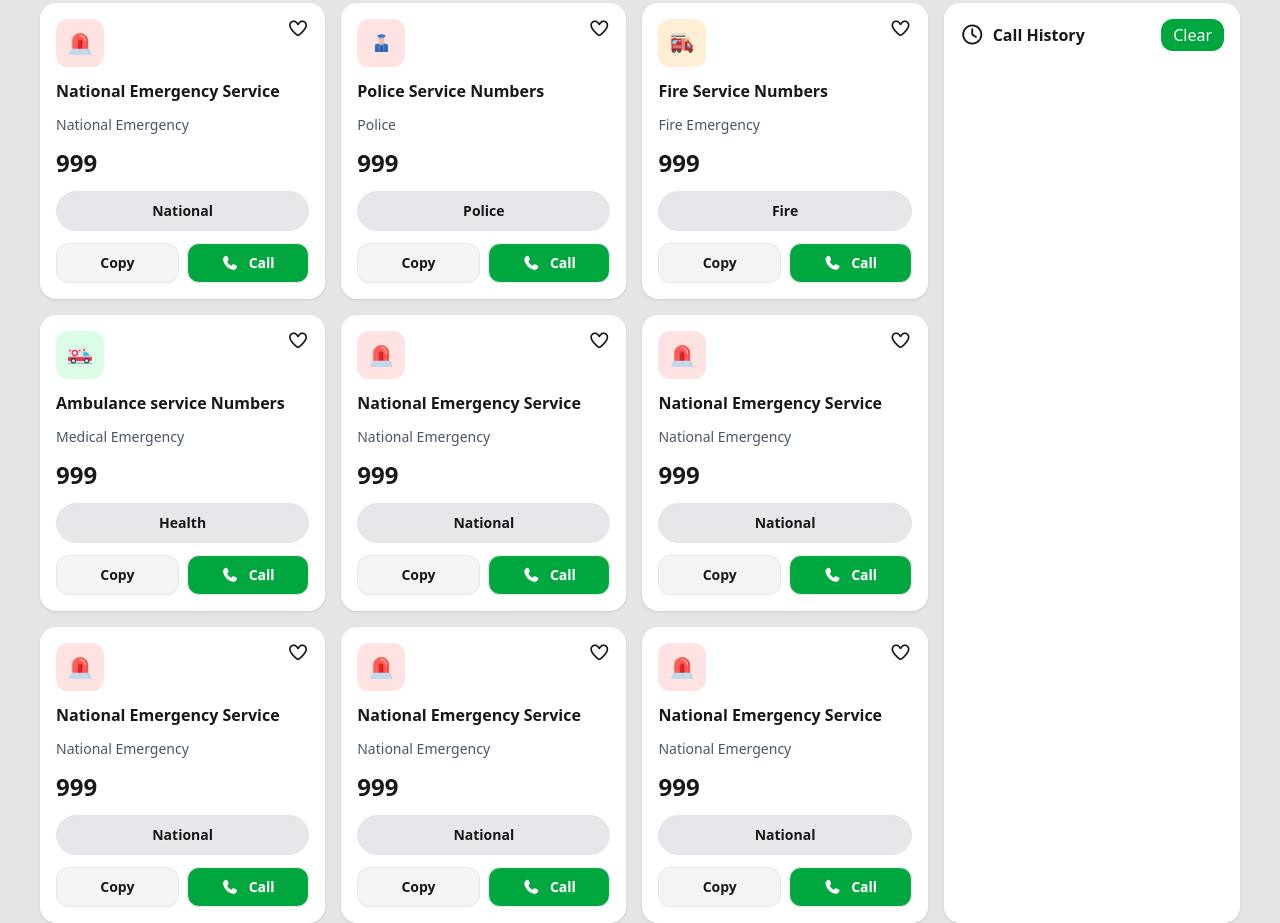
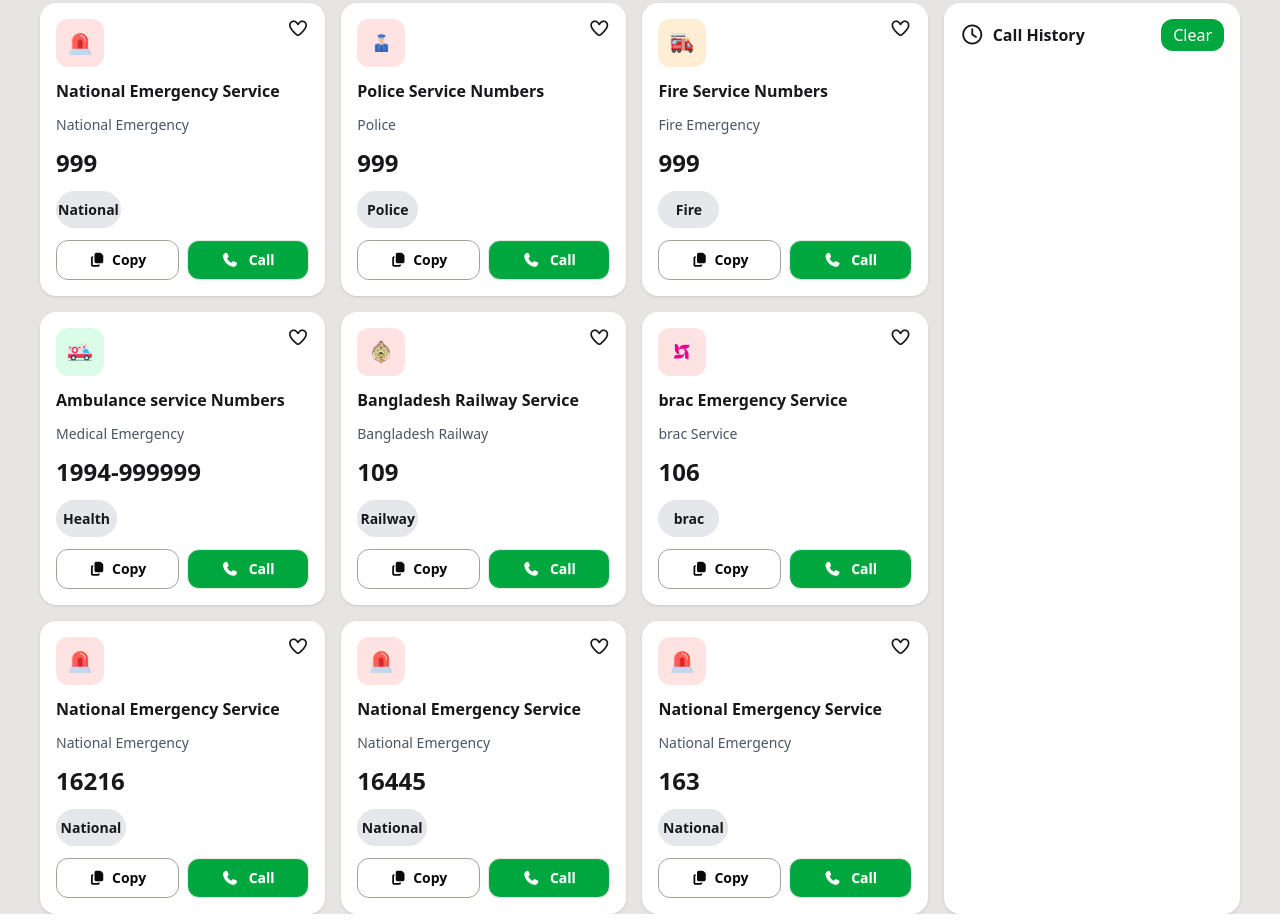
Before and after one commit to hasibislam123/assignment-5, a plain HTML site: page index.html in a window 1280 px wide. Shown: the part 329-1252 px from the top of the page. Drawn offline with nearby package versions, Linux system fonts and the light colour scheme.

Commit message:
added the new code

```diff
--- a/index.html
+++ b/index.html
@@ -42,6 +42,7 @@
           <img src="assets/coin.png" alt="" class="w-6 h-6" />
         </div>
         <button class="bg-green-600 text-white rounded-xl px-3 py-1 text-sm">
+          <span id="copy-count">0</span>
           Copy
         </button>
       </div>
@@ -81,19 +82,18 @@
           <p class="serviceName font-bold text-sm sm:text-base">
             National Emergency Service
           </p>
-          <p class="text-gray-600 inline text-xs sm:text-sm">
-            National Emergency
-          </p>
+          <p class="text-gray-600 text-xs sm:text-sm">National Emergency</p>
           <h1 class="serviceNumber font-bold text-lg sm:text-2xl">999</h1>
           <button
-            class="btn btn-soft rounded-full text-xs sm:text-sm bg-gray-200 py-1"
+            class="w-[65px] h-[37px] btn btn-soft rounded-full text-xs sm:text-sm bg-gray-200 py-1"
           >
             National
           </button>
           <div class="flex gap-2">
             <button
-              class="btn flex-1 rounded-xl py-1 text-xs sm:text-sm bg-gray-100"
+              class="copy-btn btn btn-neutral btn-outline flex-1 border-stone-400 rounded-xl text-xs sm:text-sm"
             >
+              <i class="fa-solid fa-copy"></i>
               Copy
             </button>
             <button
@@ -120,14 +120,15 @@
           <p class="text-gray-600 text-xs sm:text-sm">Police</p>
           <h1 class="serviceNumber font-bold text-lg sm:text-2xl">999</h1>
           <button
-            class="btn btn-soft rounded-full text-xs sm:text-sm bg-gray-200 py-1"
+            class="w-[61px] h-[37px] btn btn-soft rounded-full text-xs sm:text-sm bg-gray-200 py-1"
           >
             Police
           </button>
           <div class="flex gap-2">
             <button
-              class="btn flex-1 rounded-xl py-1 text-xs sm:text-sm bg-gray-100"
+              class="copy-btn btn btn-neutral btn-outline flex-1 border-stone-400 rounded-xl text-xs sm:text-sm"
             >
+              <i class="fa-solid fa-copy"></i>
               Copy
             </button>
             <button
@@ -153,14 +154,15 @@
           <p class="text-gray-600 text-xs sm:text-sm">Fire Emergency</p>
           <h1 class="serviceNumber font-bold text-lg sm:text-2xl">999</h1>
           <button
-            class="btn btn-soft rounded-full text-xs sm:text-sm bg-gray-200 py-1"
+            class="w-[61px] h-[37px] btn btn-soft rounded-full text-xs sm:text-sm bg-gray-200 py-1"
           >
             Fire
           </button>
           <div class="flex gap-2">
             <button
-              class="btn flex-1 rounded-xl py-1 text-xs sm:text-sm bg-gray-100"
+              class="copy-btn btn btn-neutral btn-outline flex-1 border-stone-400 rounded-xl text-xs sm:text-sm"
             >
+              <i class="fa-solid fa-copy"></i>
               Copy
             </button>
             <button
@@ -185,16 +187,89 @@
             Ambulance service Numbers
           </p>
           <p class="text-gray-600 text-xs sm:text-sm">Medical Emergency</p>
-          <h1 class="serviceNumber font-bold text-lg sm:text-2xl">999</h1>
+          <h1 class="serviceNumber font-bold text-lg sm:text-2xl">
+            1994-999999
+          </h1>
           <button
-            class="btn btn-soft rounded-full text-xs sm:text-sm bg-gray-200 py-1"
+            class="w-[61px] h-[37px] btn btn-soft rounded-full text-xs sm:text-sm bg-gray-200 py-1"
           >
             Health
           </button>
           <div class="flex gap-2">
             <button
-              class="btn flex-1 rounded-xl py-1 text-xs sm:text-sm bg-gray-100"
+              class="copy-btn btn btn-neutral btn-outline flex-1 border-stone-400 rounded-xl text-xs sm:text-sm"
             >
+              <i class="fa-solid fa-copy"></i>
+              Copy
+            </button>
+            <button
+              class="call-btn btn flex-1 rounded-xl bg-green-600 text-white py-1 text-xs sm:text-sm"
+            >
+              <i class="fa-solid fa-phone mr-1"></i> Call
+            </button>
+          </div>
+        </div>
+
+        <!-- National Emergency Service -->
+        <div class="bg-white p-4 rounded-2xl shadow flex flex-col gap-3">
+          <div class="flex justify-between">
+            <div
+              class="h-12 w-12 rounded-xl bg-red-100 flex items-center justify-center"
+            >
+              <img src="assets/Bangladesh-Railway.png" alt="" class="w-6" />
+            </div>
+            <i class="fa-regular fa-heart text-lg red-heart cursor-pointer"></i>
+          </div>
+          <p class="serviceName font-bold text-sm sm:text-base">
+            Bangladesh Railway Service
+          </p>
+          <p class="text-gray-600 text-xs sm:text-sm">Bangladesh Railway</p>
+          <h1 class="serviceNumber font-bold text-lg sm:text-2xl">109</h1>
+          <button
+            class="w-[61px] h-[37px] btn btn-soft rounded-full text-xs sm:text-sm bg-gray-200 py-1"
+          >
+            Railway
+          </button>
+          <div class="flex gap-2">
+            <button
+              class="copy-btn btn btn-neutral btn-outline flex-1 border-stone-400 rounded-xl text-xs sm:text-sm"
+            >
+              <i class="fa-solid fa-copy"></i>
+              Copy
+            </button>
+            <button
+              class="call-btn btn flex-1 rounded-xl bg-green-600 text-white py-1 text-xs sm:text-sm"
+            >
+              <i class="fa-solid fa-phone mr-1"></i> Call
+            </button>
+          </div>
+        </div>
+
+        <!-- National Emergency Service -->
+        <div class="bg-white p-4 rounded-2xl shadow flex flex-col gap-3">
+          <div class="flex justify-between">
+            <div
+              class="h-12 w-12 rounded-xl bg-red-100 flex items-center justify-center"
+            >
+              <img src="assets/brac.png" alt="" class="w-6" />
+            </div>
+            <i class="fa-regular fa-heart text-lg red-heart cursor-pointer"></i>
+          </div>
+          <p class="serviceName font-bold text-sm sm:text-base">
+            brac Emergency Service
+          </p>
+          <p class="text-gray-600 text-xs sm:text-sm">brac Service</p>
+          <h1 class="serviceNumber font-bold text-lg sm:text-2xl">106</h1>
+          <button
+            class="w-[61px] h-[37px] btn btn-soft rounded-full text-xs sm:text-sm bg-gray-200 py-1"
+          >
+            brac
+          </button>
+          <div class="flex gap-2">
+            <button
+              class="copy-btn btn btn-neutral btn-outline flex-1 border-stone-400 rounded-xl text-xs sm:text-sm"
+            >
+              <i class="fa-solid fa-copy"></i>
               Copy
             </button>
             <button
@@ -219,16 +294,17 @@
             National Emergency Service
           </p>
           <p class="text-gray-600 text-xs sm:text-sm">National Emergency</p>
-          <h1 class="serviceNumber font-bold text-lg sm:text-2xl">999</h1>
+          <h1 class="serviceNumber font-bold text-lg sm:text-2xl">16216</h1>
           <button
-            class="btn btn-soft rounded-full text-xs sm:text-sm bg-gray-200 py-1"
+            class="w-[70px] h-[37px] btn btn-soft rounded-full text-xs sm:text-sm bg-gray-200 py-1"
           >
             National
           </button>
           <div class="flex gap-2">
             <button
-              class="btn flex-1 rounded-xl py-1 text-xs sm:text-sm bg-gray-100"
+              class="copy-btn btn btn-neutral btn-outline flex-1 border-stone-400 rounded-xl text-xs sm:text-sm"
             >
+              <i class="fa-solid fa-copy"></i>
               Copy
             </button>
             <button
@@ -253,16 +329,17 @@
             National Emergency Service
           </p>
           <p class="text-gray-600 text-xs sm:text-sm">National Emergency</p>
-          <h1 class="serviceNumber font-bold text-lg sm:text-2xl">999</h1>
+          <h1 class="serviceNumber font-bold text-lg sm:text-2xl">16445</h1>
           <button
-            class="btn btn-soft rounded-full text-xs sm:text-sm bg-gray-200 py-1"
+            class="w-[70px] h-[37px] btn btn-soft rounded-full text-xs sm:text-sm bg-gray-200 py-1"
           >
             National
           </button>
           <div class="flex gap-2">
             <button
-              class="btn flex-1 rounded-xl py-1 text-xs sm:text-sm bg-gray-100"
+              class="copy-btn btn btn-neutral btn-outline flex-1 border-stone-400 rounded-xl text-xs sm:text-sm"
             >
+              <i class="fa-solid fa-copy"></i>
               Copy
             </button>
             <button
@@ -287,84 +364,17 @@
             National Emergency Service
           </p>
           <p class="text-gray-600 text-xs sm:text-sm">National Emergency</p>
-          <h1 class="serviceNumber font-bold text-lg sm:text-2xl">999</h1>
+          <h1 class="serviceNumber font-bold text-lg sm:text-2xl">163</h1>
           <button
-            class="btn btn-soft rounded-full text-xs sm:text-sm bg-gray-200 py-1"
+            class="w-[70px] h-[37px] btn btn-soft rounded-full text-xs sm:text-sm bg-gray-200 py-1"
           >
             National
           </button>
           <div class="flex gap-2">
             <button
-              class="btn flex-1 rounded-xl py-1 text-xs sm:text-sm bg-gray-100"
+              class="copy-btn btn btn-neutral btn-outline flex-1 border-stone-400 rounded-xl text-xs sm:text-sm"
             >
-              Copy
-            </button>
-            <button
-              class="call-btn btn flex-1 rounded-xl bg-green-600 text-white py-1 text-xs sm:text-sm"
-            >
-              <i class="fa-solid fa-phone mr-1"></i> Call
-            </button>
-          </div>
-        </div>
-
-        <!-- National Emergency Service -->
-        <div class="bg-white p-4 rounded-2xl shadow flex flex-col gap-3">
-          <div class="flex justify-between">
-            <div
-              class="h-12 w-12 rounded-xl bg-red-100 flex items-center justify-center"
-            >
-              <img src="assets/emergency.png" alt="" class="w-6" />
-            </div>
-            <i class="fa-regular fa-heart text-lg red-heart cursor-pointer"></i>
-          </div>
-          <p class="serviceName font-bold text-sm sm:text-base">
-            National Emergency Service
-          </p>
-          <p class="text-gray-600 text-xs sm:text-sm">National Emergency</p>
-          <h1 class="serviceNumber font-bold text-lg sm:text-2xl">999</h1>
-          <button
-            class="btn btn-soft rounded-full text-xs sm:text-sm bg-gray-200 py-1"
-          >
-            National
-          </button>
-          <div class="flex gap-2">
-            <button
-              class="btn flex-1 rounded-xl py-1 text-xs sm:text-sm bg-gray-100"
-            >
-              Copy
-            </button>
-            <button
-              class="call-btn btn flex-1 rounded-xl bg-green-600 text-white py-1 text-xs sm:text-sm"
-            >
-              <i class="fa-solid fa-phone mr-1"></i> Call
-            </button>
-          </div>
-        </div>
-
-        <!-- National Emergency Service -->
-        <div class="bg-white p-4 rounded-2xl shadow flex flex-col gap-3">
-          <div class="flex justify-between">
-            <div
-              class="h-12 w-12 rounded-xl bg-red-100 flex items-center justify-center"
-            >
-              <img src="assets/emergency.png" alt="" class="w-6" />
-            </div>
-            <i class="fa-regular fa-heart text-lg red-heart cursor-pointer"></i>
-          </div>
-          <p class="serviceName font-bold text-sm sm:text-base">
-            National Emergency Service
-          </p>
-          <p class="text-gray-600 text-xs sm:text-sm">National Emergency</p>
-          <h1 class="serviceNumber font-bold text-lg sm:text-2xl">999</h1>
-          <button
-            class="btn btn-soft rounded-full text-xs sm:text-sm bg-gray-200 py-1"
-          >
-            National
-          </button>
-          <div class="flex gap-2">
-            <button
-              class="btn flex-1 rounded-xl py-1 text-xs sm:text-sm bg-gray-100"
-            >
+              <i class="fa-solid fa-copy"></i>
               Copy
             </button>
             <button
```
Also changed, not shown: index.js (+42 -0 lines).
